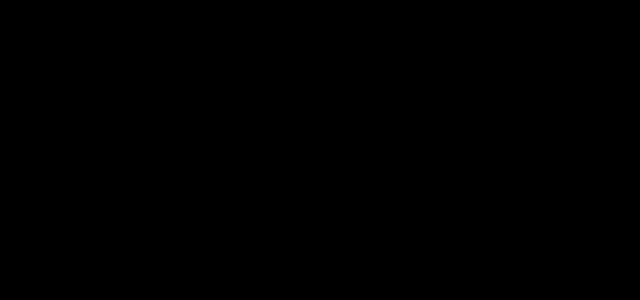
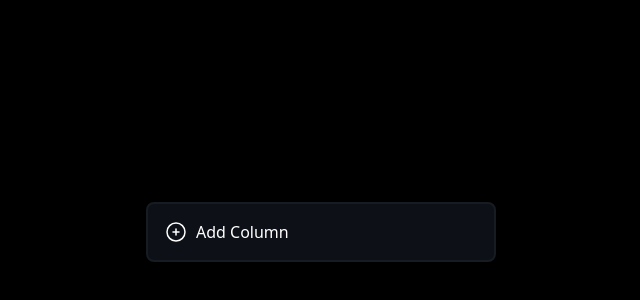
Before and after one commit to chopsqd/kanban-board, a React (Vite) app: page / in a window 1280 px wide. Shown: the part 168-468 px from the top of the page, without its empty margins (319-959 px from the left). Built offline with nearby package versions, Linux system fonts and the light colour scheme.

Commit message:
Finished with the Kanban board setup

```diff
--- a/package.json
+++ b/package.json
@@ -22,10 +22,12 @@
     "@typescript-eslint/eslint-plugin": "^6.10.0",
     "@typescript-eslint/parser": "^6.10.0",
     "@vitejs/plugin-react-swc": "^3.5.0",
+    "autoprefixer": "^10.4.16",
     "eslint": "^8.53.0",
     "eslint-plugin-react-hooks": "^4.6.0",
     "eslint-plugin-react-refresh": "^0.4.4",
-    "tailwindcss": "^3.3.5",
+    "postcss": "^8.4.32",
+    "tailwindcss": "^3.3.6",
     "typescript": "^5.2.2",
     "vite": "^5.0.0"
   }
--- a/src/components/KanbanBoard.tsx
+++ b/src/components/KanbanBoard.tsx
@@ -1,7 +1,24 @@
+import {useState} from "react";
+import PlusIcon from "../icons/PlusIcon.tsx";
+
 const KanbanBoard = () => {
+    const [columns, setColumns] = useState([])
+
+    const createNewColumn = () => {
+
+    }
+
     return (
-        <div>
-
+        <div className={"m-auto flex min-h-screen w-full items-center overflow-x-auto overflow-y-hidden px-[40px]"}>
+            <div className={"m-auto"}>
+                <button
+                    onClick={createNewColumn}
+                    className={"h-[60px] w-[350px] min-w-[350px] cursor-pointer rounded-lg bg-mainBackgroundColor border-2 border-columnBackgroundColor p-4 ring-rose-500 hover:ring-2 flex gap-2"}
+                >
+                    <PlusIcon/>
+                    Add Column
+                </button>
+            </div>
         </div>
     );
 };
--- /dev/null
+++ b/src/icons/PlusIcon.tsx
@@ -0,0 +1,20 @@
+const PlusIcon = () => {
+    return (
+        <svg
+            xmlns="http://www.w3.org/2000/svg"
+            fill="none"
+            viewBox="0 0 24 24"
+            strokeWidth={1.5}
+            stroke="currentColor"
+            className="w-6 h-6"
+        >
+            <path
+                strokeLinecap="round"
+                strokeLinejoin="round"
+                d="M12 9v6m3-3H9m12 0a9 9 0 11-18 0 9 9 0 0118 0z"
+            />
+        </svg>
+    );
+};
+
+export default PlusIcon;
--- /dev/null
+++ b/src/icons/TrashIcon.tsx
@@ -0,0 +1,19 @@
+const TrashIcon = () => {
+    return (
+        <svg
+            xmlns="http://www.w3.org/2000/svg"
+            fill="none"
+            viewBox="0 0 24 24"
+            strokeWidth={1.5}
+            className="w-6 h-6"
+        >
+            <path
+                strokeLinecap="round"
+                strokeLinejoin="round"
+                d="M14.74 9l-.346 9m-4.788 0L9.26 9m9.968-3.21c.342.052.682.107 1.022.166m-1.022-.165L18.16 19.673a2.25 2.25 0 01-2.244 2.077H8.084a2.25 2.25 0 01-2.244-2.077L4.772 5.79m14.456 0a48.108 48.108 0 00-3.478-.397m-12 .562c.34-.059.68-.114 1.022-.165m0 0a48.11 48.11 0 013.478-.397m7.5 0v-.916c0-1.18-.91-2.164-2.09-2.201a51.964 51.964 0 00-3.32 0c-1.18.037-2.09 1.022-2.09 2.201v.916m7.5 0a48.667 48.667 0 00-7.5 0"
+            />
+        </svg>
+    );
+};
+
+export default TrashIcon;
```
Also changed, not shown: src/types.ts (added), 1 other file (tests, documents, lock files or other folders).
